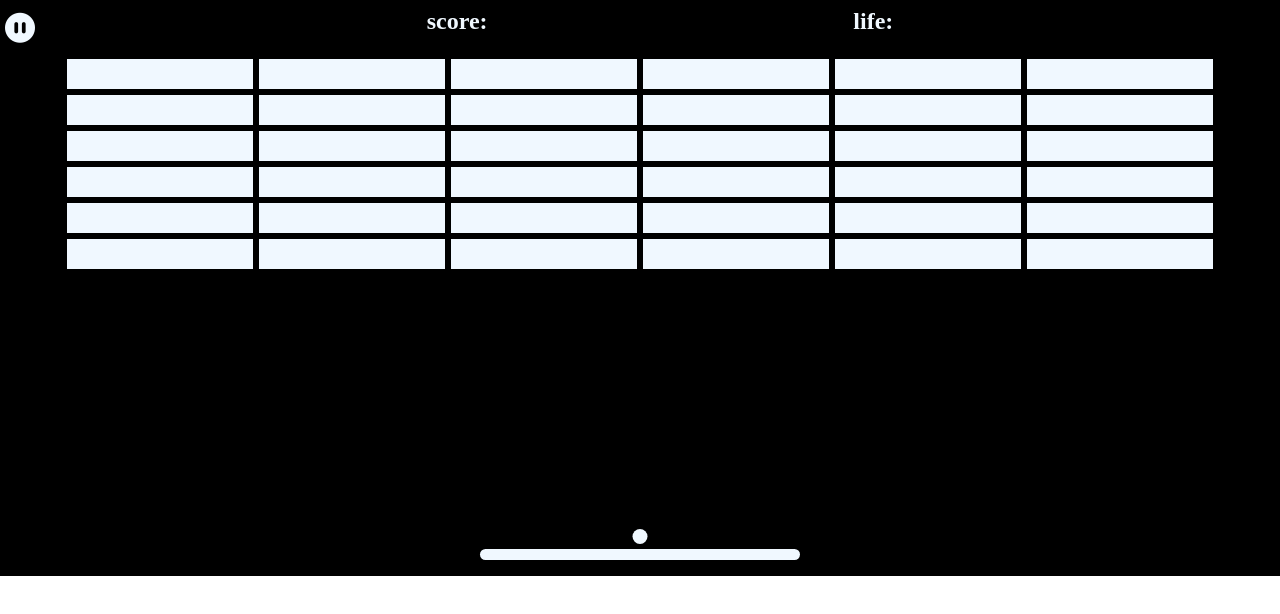
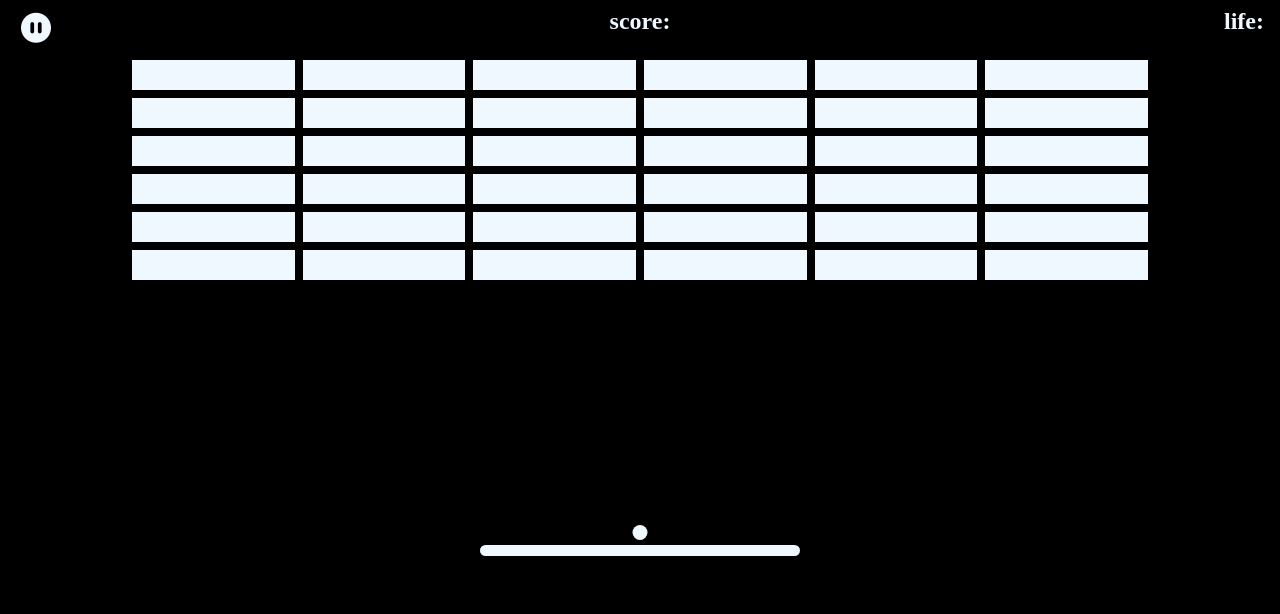
Before and after one commit to kim-0q/Break-out-game, a plain HTML site: page index.html in a window 1280 px wide. Drawn offline with Linux system fonts and the light colour scheme.

Commit message:
Basic Html & Css - 2
뼈대 수정

```diff
--- a/index.html
+++ b/index.html
@@ -6,13 +6,13 @@
     <meta name="viewport" content="width=device-width, initial-scale=1.0" />
     <title>벽돌깨기</title>
     <link rel="stylesheet" href="style.css" />
+    <link rel="icon" type="image/svg" href="image/xbox.svg" />
     <script
       src="https://kit.fontawesome.com/04cfcf95e5.js"
       crossorigin="anonymous"
     ></script>
   </head>
   <body>
-    <div id="background">
     <nav id="menubar">
       <div id="pause" class="menu__items">
         <i id="pause__icon" class="fa-solid fa-circle-pause"></i>
@@ -26,6 +26,7 @@
         <div id="life__life"></div>
       </div>
     </nav>
+    <div id="background">
       <div class="bricks">
         <div class="brick__row">
           <div class="brick"></div>
--- a/style.css
+++ b/style.css
@@ -3,10 +3,13 @@
   padding: 0;
   width: 100%;
   box-sizing: border-box;
+  background-color: black;
 }
 
 .menu__items{
   display: flex;
+  width: auto;
+  margin: 0 1rem;
 }
 
 #menubar
@@ -18,15 +21,19 @@
 
 #background{
   width: 100%;
-  background-color: black;
-  padding-bottom: 19rem;
+  padding-bottom: 18rem;
   position: relative;
 }
 
-#pause__icon{
+#pause{
   font-size: 30px;
   padding: 5px;
   color: aliceblue;
+}
+
+#pause__icon{
+  width: auto;
+  cursor: pointer;
 }
 
 #score, #life{
@@ -36,7 +43,7 @@
 .brick__row{
   display: flex;
   justify-content: center;
-  padding: 0 5%;
+  padding: 0 10%;
 }
 
 .brick{
@@ -45,7 +52,7 @@
   height: 2rem;
   border: 1px solid black;
   background-color: aliceblue;
-  margin: 2px;
+  margin: 3px;
 }
 
 #ball{
@@ -69,3 +76,5 @@
   bottom: 1rem;
   transform: translateX(-50%);
 }
+
+/* 바 위치: offsetleft - 바넓이/2 */
```
Also changed, not shown: image/xbox.svg (added). Lines whose indentation alone changed are shown as unchanged.
